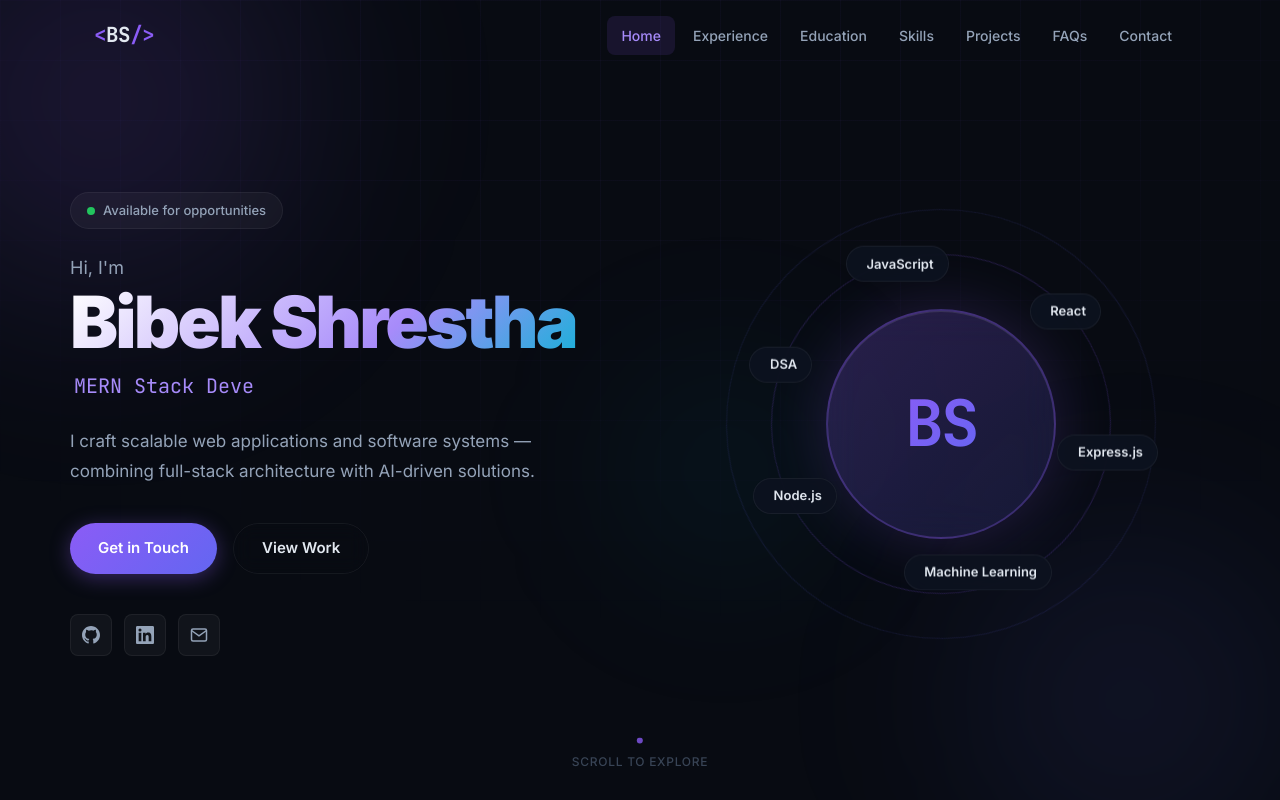
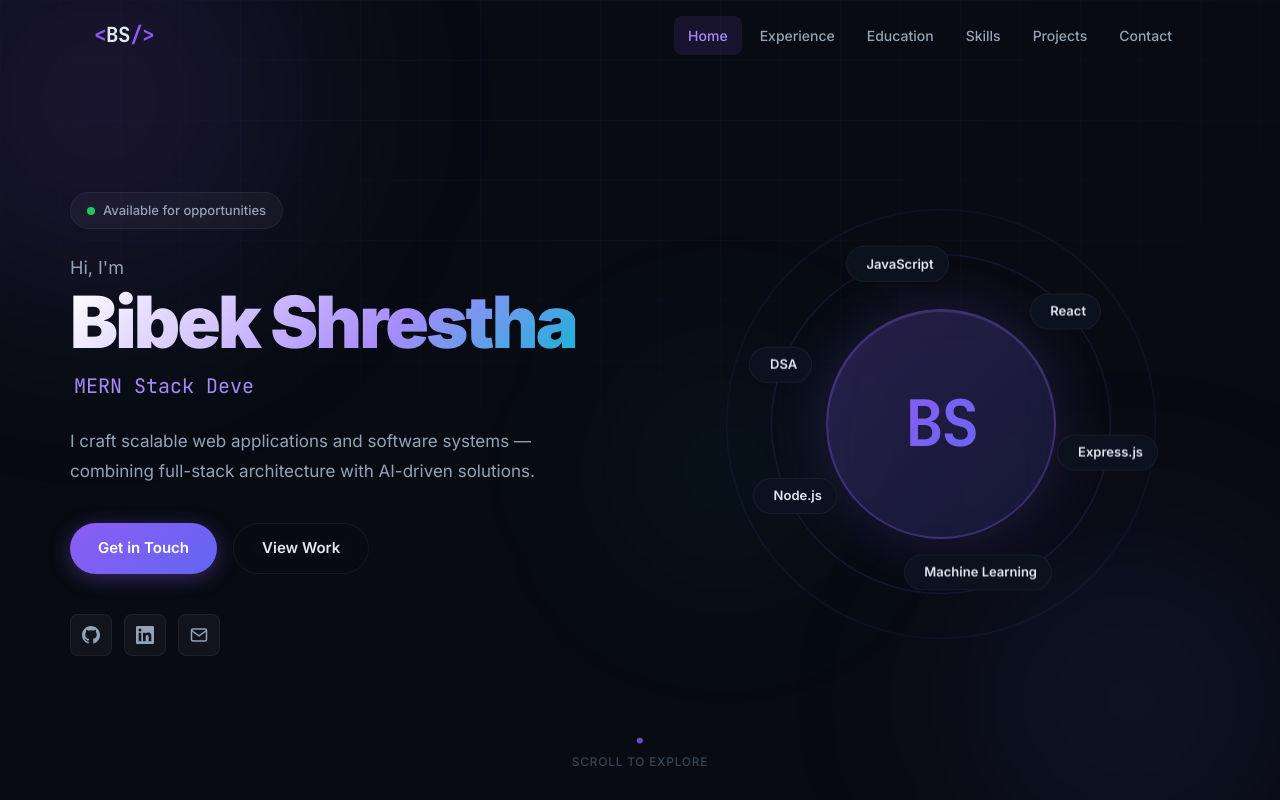
Before and after one commit to biibekk/portfolio, a React (Vite) app in the folder frontend/: page / in a window 1280 px wide. Shown: the top 800 px of the page. Built offline with nearby package versions, Linux system fonts and the light colour scheme.

Commit message:
faq removed,initials added

```diff
--- a/frontend/index.html
+++ b/frontend/index.html
@@ -2,7 +2,7 @@
 <html lang="en">
   <head>
     <meta charset="UTF-8" />
-    <link rel="icon" type="image/svg+xml" href="/favicon.svg" />
+    <link rel="icon" type="image/svg+xml" href="/initials.png" />
     <meta name="viewport" content="width=device-width, initial-scale=1.0" />
     <title>Bibek Shrestha | Software Engineer & MERN Stack Developer</title>
   </head>
--- a/frontend/src/App.jsx
+++ b/frontend/src/App.jsx
@@ -19,7 +19,7 @@ function App() {
         <Education />
         <Skills />
         <Projects />
-        <FAQ />
+        {/* <FAQ /> */}
         <Contact />
       </main>
       <Footer />
--- a/frontend/src/components/Navbar/Navbar.jsx
+++ b/frontend/src/components/Navbar/Navbar.jsx
@@ -7,7 +7,7 @@ const NAV_LINKS = [
   { label: 'Education',  href: '#education' },
   { label: 'Skills',     href: '#skills' },
   { label: 'Projects',   href: '#projects' },
-  { label: 'FAQs',       href: '#faq' },
+  // { label: 'FAQs',       href: '#faq' },
   { label: 'Contact',    href: '#contact' },
 ]
 
```
Also changed, not shown: frontend/public/initials.png (added).
